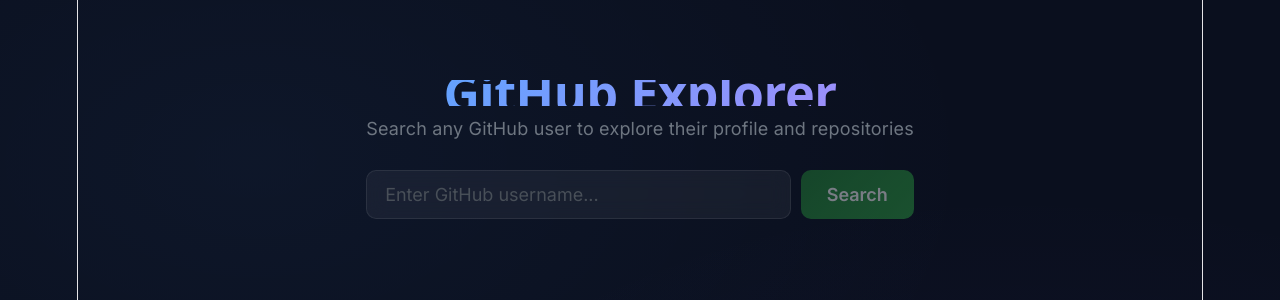
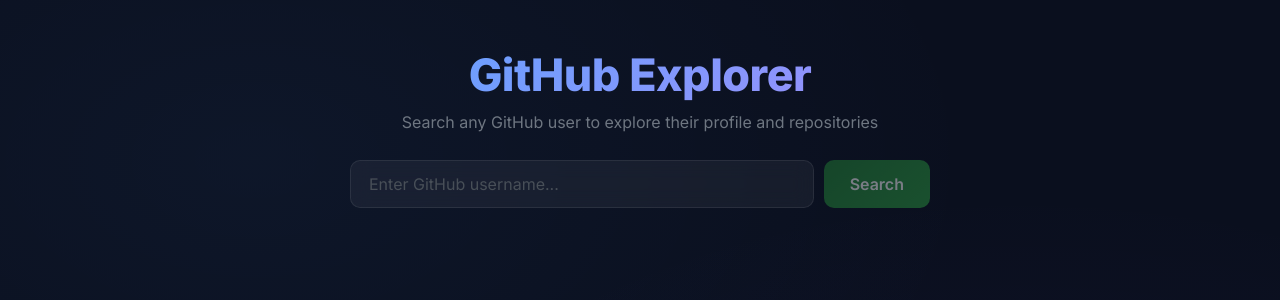
Before and after one commit to taniyanegi/GitHub-Repo-Explorer, a React (Vite) app in the folder client/: page / in a window 1280 px wide. Shown: the top 300 px of the page. Built offline with nearby package versions, Linux system fonts and the light colour scheme; no server answers.

Commit message:
style: fix index.css conflicts, enhance UI with glassmorphism and animations

```diff
--- a/client/src/components/UserProfile.jsx
+++ b/client/src/components/UserProfile.jsx
@@ -1,5 +1,5 @@
 function UserProfile({ user }) {
-    return (
+  return (
     <div className="profile-container">
       <div className="profile-header">
         <img
@@ -37,7 +37,7 @@
           <span className="stat-label">Repositories</span>
         </div>
       </div>
-    </div >
+    </div>
   );
 }
 
--- a/client/src/index.css
+++ b/client/src/index.css
@@ -1,53 +1,14 @@
+*,
+*::before,
+*::after {
+  box-sizing: border-box;
+}
+
 :root {
-  --text: #6b6375;
-  --text-h: #08060d;
-  --bg: #fff;
-  --border: #e5e4e7;
-  --code-bg: #f4f3ec;
-  --accent: #aa3bff;
-  --accent-bg: rgba(170, 59, 255, 0.1);
-  --accent-border: rgba(170, 59, 255, 0.5);
-  --social-bg: rgba(244, 243, 236, 0.5);
-  --shadow:
-    rgba(0, 0, 0, 0.1) 0 10px 15px -3px, rgba(0, 0, 0, 0.05) 0 4px 6px -2px;
-
-  --sans: system-ui, 'Segoe UI', Roboto, sans-serif;
-  --heading: system-ui, 'Segoe UI', Roboto, sans-serif;
-  --mono: ui-monospace, Consolas, monospace;
-
-  font: 18px/145% var(--sans);
-  letter-spacing: 0.18px;
-  color-scheme: light dark;
-  color: var(--text);
-  background: var(--bg);
   font-synthesis: none;
   text-rendering: optimizeLegibility;
   -webkit-font-smoothing: antialiased;
   -moz-osx-font-smoothing: grayscale;
-
-  @media (max-width: 1024px) {
-    font-size: 16px;
-  }
-}
-
-@media (prefers-color-scheme: dark) {
-  :root {
-    --text: #9ca3af;
-    --text-h: #f3f4f6;
-    --bg: #16171d;
-    --border: #2e303a;
-    --code-bg: #1f2028;
-    --accent: #c084fc;
-    --accent-bg: rgba(192, 132, 252, 0.15);
-    --accent-border: rgba(192, 132, 252, 0.5);
-    --social-bg: rgba(47, 48, 58, 0.5);
-    --shadow:
-      rgba(0, 0, 0, 0.4) 0 10px 15px -3px, rgba(0, 0, 0, 0.25) 0 4px 6px -2px;
-  }
-
-  #social .button-icon {
-    filter: invert(1) brightness(2);
-  }
 }
 
 body {
@@ -55,57 +16,5 @@
 }
 
 #root {
-  width: 1126px;
-  max-width: 100%;
-  margin: 0 auto;
-  text-align: center;
-  border-inline: 1px solid var(--border);
-  min-height: 100svh;
-  display: flex;
-  flex-direction: column;
-  box-sizing: border-box;
+  min-height: 100vh;
 }
-
-h1,
-h2 {
-  font-family: var(--heading);
-  font-weight: 500;
-  color: var(--text-h);
-}
-
-h1 {
-  font-size: 56px;
-  letter-spacing: -1.68px;
-  margin: 32px 0;
-  @media (max-width: 1024px) {
-    font-size: 36px;
-    margin: 20px 0;
-  }
-}
-h2 {
-  font-size: 24px;
-  line-height: 118%;
-  letter-spacing: -0.24px;
-  margin: 0 0 8px;
-  @media (max-width: 1024px) {
-    font-size: 20px;
-  }
-}
-p {
-  margin: 0;
-}
-
-code,
-.counter {
-  font-family: var(--mono);
-  display: inline-flex;
-  border-radius: 4px;
-  color: var(--text-h);
-}
-
-code {
-  font-size: 15px;
-  line-height: 135%;
-  padding: 4px 8px;
-  background: var(--code-bg);
-}
```
